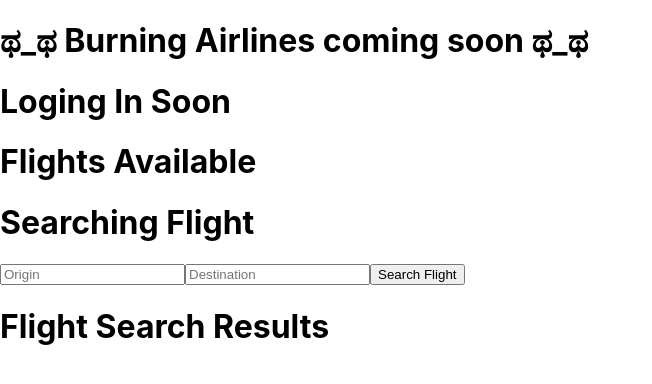
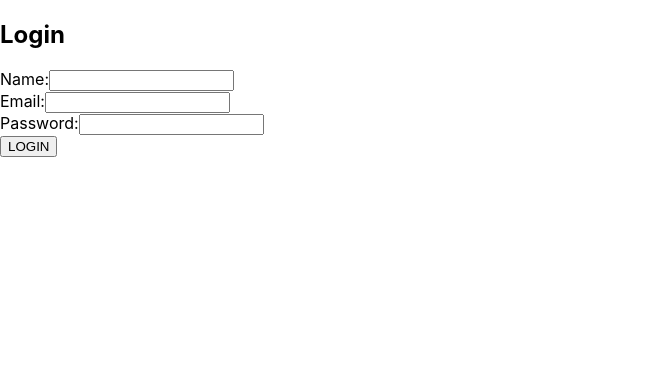
Before and after one commit to dkdam/nrd-airlines-frontend, a React (Create React App) app: page /Login in a window 1280 px wide. Shown: the top 384 px of the page, without its empty margins (0-652 px from the left). Built offline with nearby package versions, Linux system fonts and the light colour scheme.

Commit message:
login part

```diff
--- a/package.json
+++ b/package.json
@@ -8,6 +8,7 @@
     "@testing-library/user-event": "^13.5.0",
     "react": "^18.2.0",
     "react-dom": "^18.2.0",
+    "react-router-dom": "^6.3.0",
     "react-scripts": "5.0.1",
     "web-vitals": "^2.1.4"
   },
--- a/src/components/App.js
+++ b/src/components/App.js
@@ -1,9 +1,32 @@
-import Airlines from "./Airlines";
+import React, { Component, useState } from "react";
+import Login from "./Login";
 
 function App() {
+    const adminUser = {
+      email: 'jonesy@ga.co',
+      password: 'chicken'
+    }
+
+    const [user, setUser] = useState({name:'', email:''});
+    const [error, setError] = useState('');
+
+    const Log_in = details => {
+      console.log(details);
+    }
+    const Logout = () => {
+      console.log('Logout')
+    }
+
   return (
     <div className="App">
-      <Airlines />
+      {(user.email !='') ? (
+        <div className="welcome">
+          <h2>Welcome, <span>{ user.name }</span></h2>
+          <button>Logout</button>
+        </div>
+      ) : (
+        <Login Log_in={ Log_in } error={ error }/>
+      )}
     </div>
   );
 }
--- a/src/components/Login.js
+++ b/src/components/Login.js
@@ -1,13 +1,47 @@
 import React, { Component } from "react";
 
 class Login extends Component {
+    constructor() {
+        super();
+        this.state = { name: '', email:'', password:''};
+        this._handleInput = this._handleInput.bind(this)
+        this._handleSubmit = this._handleSubmit.bind(this)
+    }
+
+    _handleSubmit = (e) => {
+        e.preventDefault();
+
+    }
+
+    _handleInput = (e) => {
+        this.setState( {content: e.target.value} )
+    }
+
+
     render()  {
         return(
-            <div>
-                <h1>Loging In Soon</h1>
-            </div>
+            <form onSubmit={ this._handleSubmit }>
+                <div>
+                    <h2>Login</h2>
+                    { /* Error */ }
+                    <div>
+                        <label htmlFor="name">Name:</label>
+                        <input type="text" name='name' id='name' />
+                    </div>
+                    <div>
+                        <label htmlFor="email">Email:</label>
+                        <input type="email" name='email' id='email' />
+                    </div>
+                    <div>
+                        <label htmlFor="password">Password:</label>
+                        <input type="password" name='password' id='password' />
+                    </div>
+                        <input type="submit" value='LOGIN'/>
+                </div>
+            </form>
+
         )
     }
 }
 
-export default Login
+export default Login;
```
Also changed, not shown: 1 other file (tests, documents, lock files or other folders).
